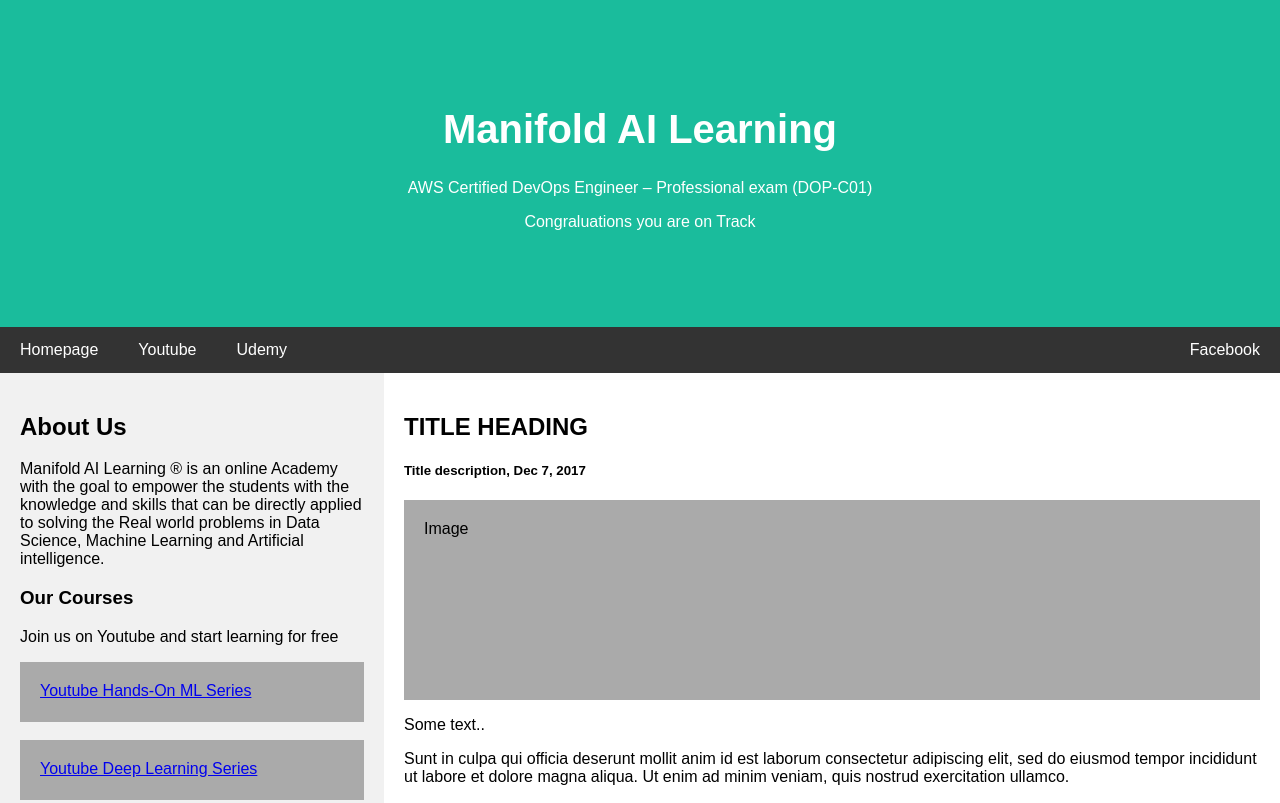
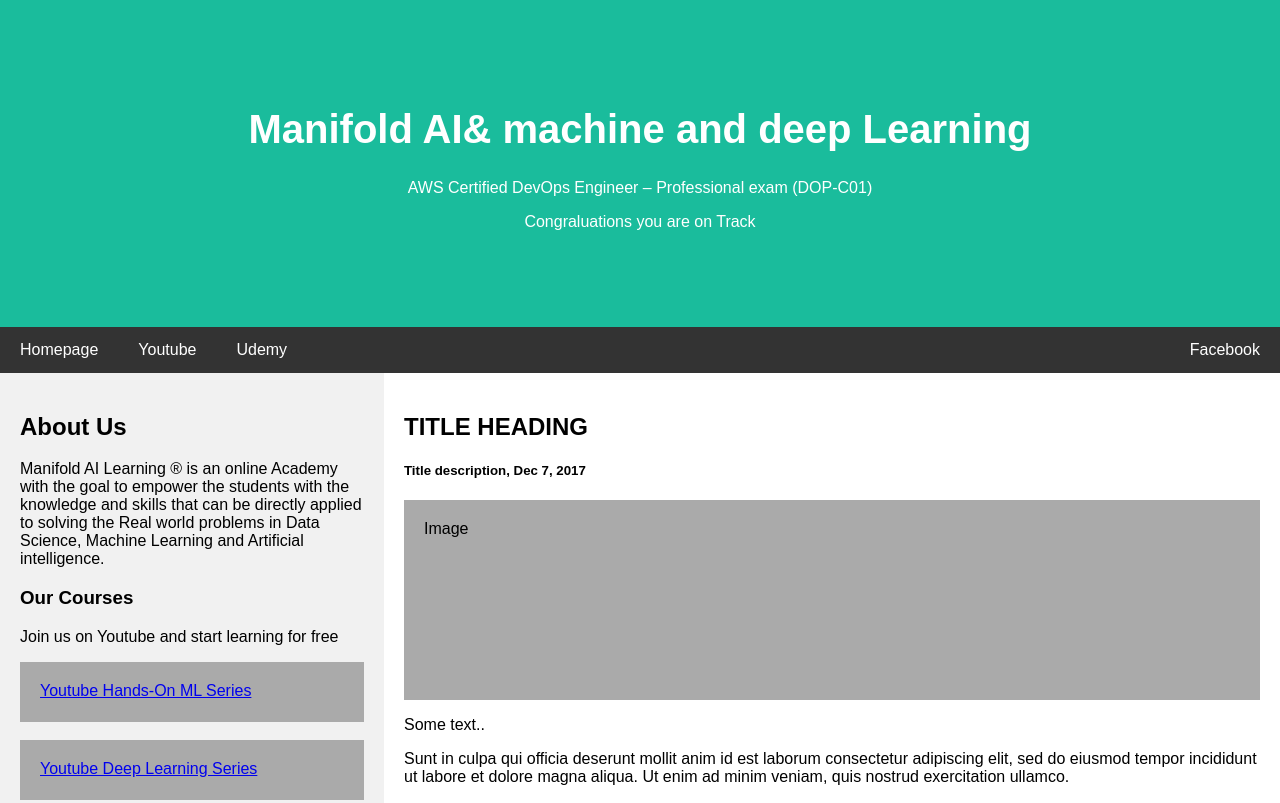
Before and after one commit to Rathorerishabh/codepipeline2, a plain HTML site: page index.html in a window 1280 px wide. Shown: the top 803 px of the page. Drawn offline with Linux system fonts and the light colour scheme.

Commit message:
third commit

```diff
--- a/index.html
+++ b/index.html
@@ -113,7 +113,7 @@
 <body>
 
 <div class="header">
-  <h1>Manifold AI Learning</h1>
+  <h1>Manifold AI& machine  and deep Learning</h1>
   <p>AWS Certified DevOps Engineer – Professional exam (DOP-C01)</p>
   <p>Congraluations you are on Track</p>
 </div>
```
Also changed, not shown: 1 other file.
